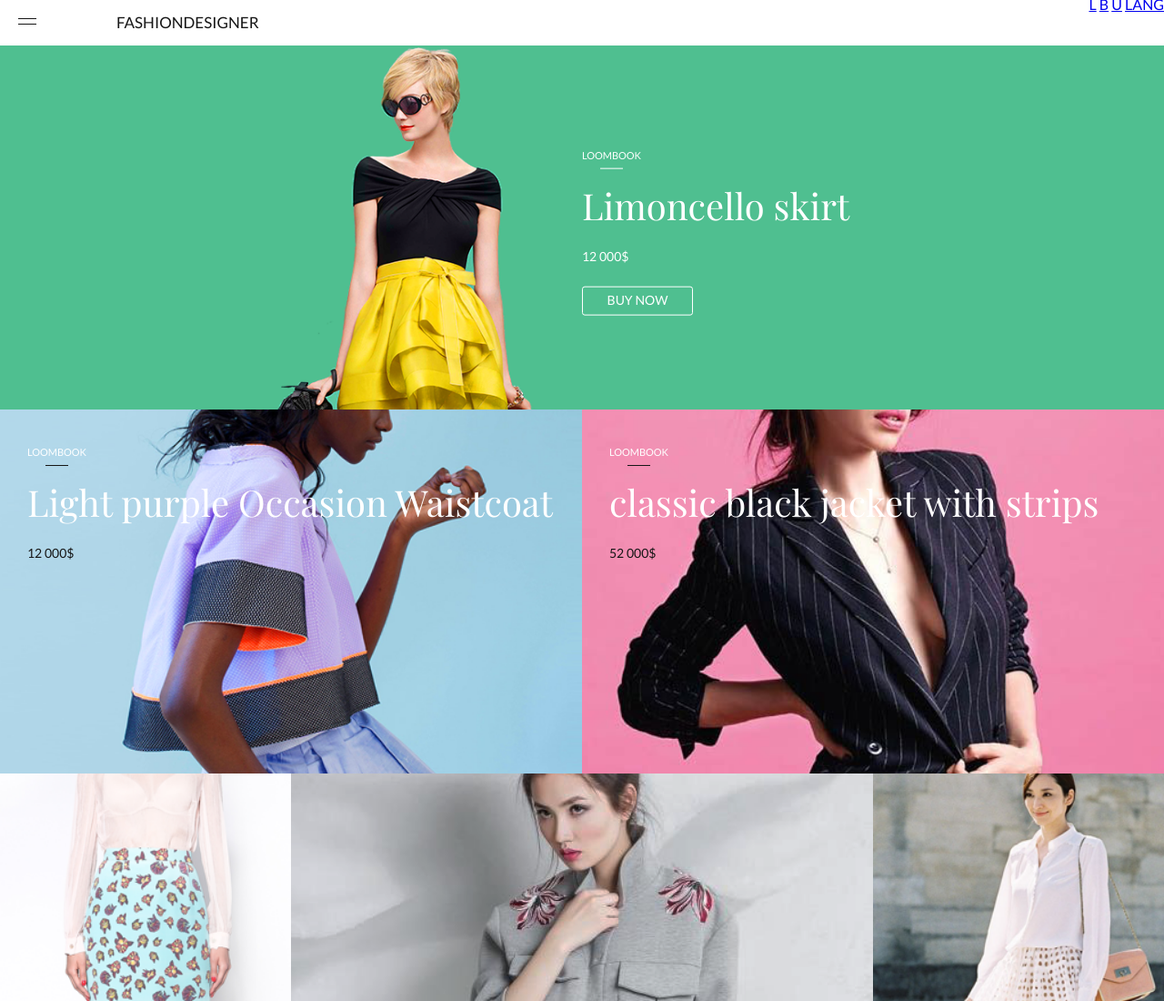
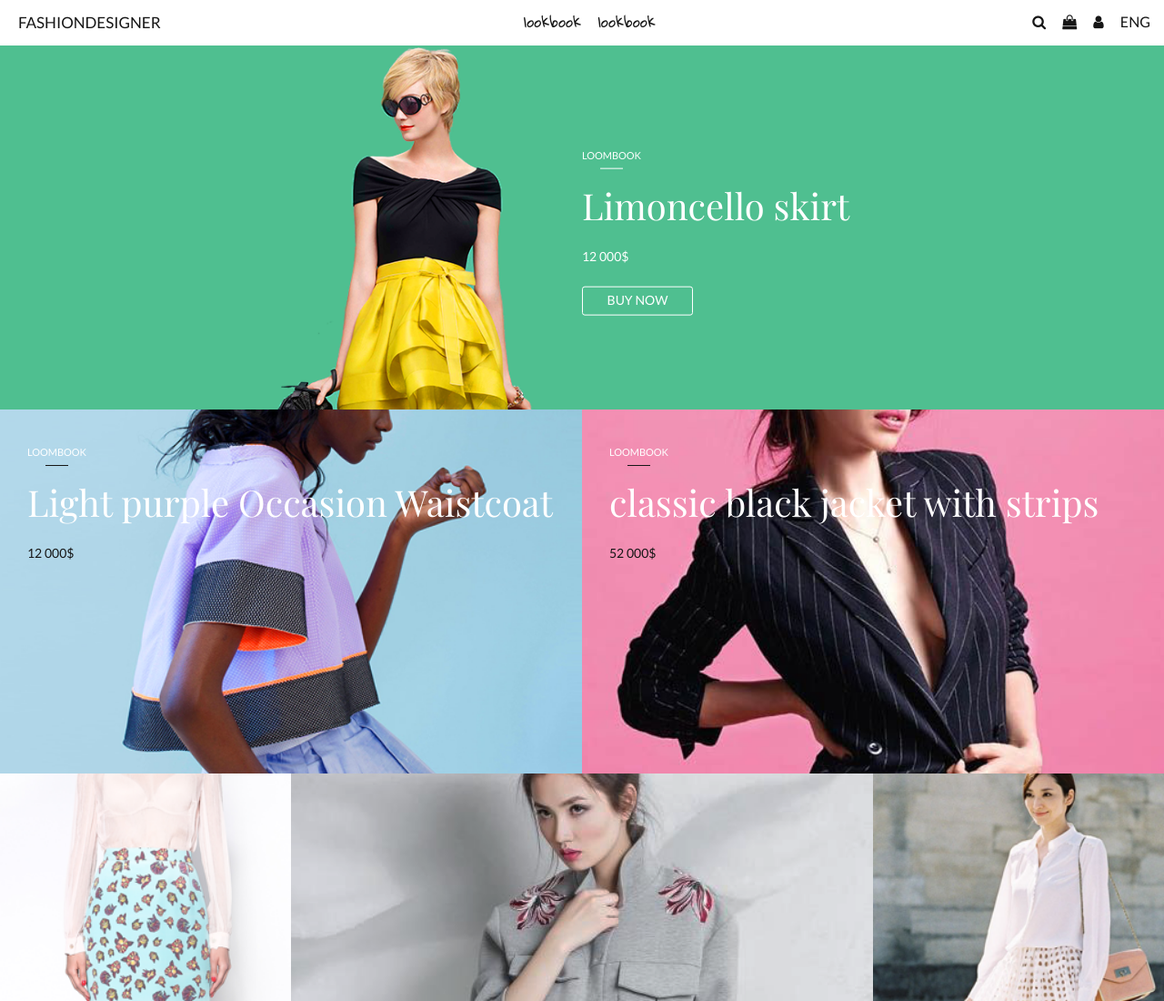
Before and after one commit to micldi/Fashion-Store-Website, a website: page app/index.html in a window 1280 px wide. Shown: the top 1100 px of the page at 91% size. Drawn offline with nearby package versions, Linux system fonts and the light colour scheme; a web font is replaced by a local one.

Commit message:
fix navbar

```diff
--- a/app/index.html
+++ b/app/index.html
@@ -36,10 +36,10 @@
                         <li><a href="#">lookbook</a></li>
                     </ul>
                     <ul class="cart">
-                        <li><a href="#">L</a></li>
-                        <li><a href="#">B</a></li>
-                        <li><a href="#">U</a></li>
-                        <li><a href="#">LANG</a></li>
+                        <li><a href="#"><i class="fa fa-search" aria-hidden="true"></i></a></li>
+                        <li><a href="#"><i class="fa fa-shopping-bag" aria-hidden="true"></i></a></li>
+                        <li><a href="#"><i class="fa fa-user" aria-hidden="true"></i></a></li>
+                        <li><a href="#">ENG</a></li>
                     </ul>
                 </div>
             </div>
--- a/app/scss/modules/_navbar.scss
+++ b/app/scss/modules/_navbar.scss
@@ -3,6 +3,8 @@ nav.navbar {
 	width: 100%;
 	height: 50px;
 	position: relative;
+
+	clear: both;
 
 	.mobileNav {
 		display: inline-block;
@@ -19,6 +21,9 @@ nav.navbar {
 			margin-bottom: 5px;
 
 			background-color: map-get($colors, black);
+		}
+		@include mquery(xl) {
+			display: none;
 		}
 	}
 
@@ -37,9 +42,12 @@ nav.navbar {
 
 			@include mquery(sm) {
 				text-align: left;
-				width: 90%;
+				width: 156px;
 				left: 10%;
 				position: relative;
+			}
+			@include mquery(xl) {
+				left: 20px;
 			}
 		}
 		.content {
@@ -47,10 +55,30 @@ nav.navbar {
 				display: inline-block;
 				float: right;
 				position: relative;
-				top: -35px;
+				top: -16px;
+				width: calc(100% - 176px);
+				text-align: center;
 			}
 			.main {
 				display: none;
+
+				@include mquery(xl) {
+					display: inline-block;
+
+					li {
+						display: inline;
+						a {
+							font-family: 'Gloria Hallelujah', cursive;
+							text-decoration: none;
+							color: map-get($colors, black);
+							margin-right: 15px;
+							&:hover,
+							&:focus {
+								color: map-get($colors, lightGray);
+							}
+						}
+					}
+				}
 			}
 			.cart {
 				display: none;
@@ -59,9 +87,19 @@ nav.navbar {
 
 				@include mquery(sm) {
 					display: inline-block;
+					float: right;
 
 					li {
 						display: inline;
+						a {
+							text-decoration: none;
+							color: map-get($colors, black);
+							margin-right: 15px;
+							&:hover,
+							&:focus {
+								color: map-get($colors, lightGray);
+							}
+						}
 					}
 				}
 			}
--- a/app/scss/modules/_typo.scss
+++ b/app/scss/modules/_typo.scss
@@ -1,7 +1,7 @@
-@import 'https://fonts.googleapis.com/css?family=Lato|Playfair+Display|Walter+Turncoat';
+@import 'https://fonts.googleapis.com/css?family=Gloria+Hallelujah|Lato|Playfair+Display';
 
 body {
 	font-family: 'Lato', sans-serif;
 	//font-family: 'Playfair Display', serif;
-	//font-family: 'Walter Turncoat', cursive;
+	//font-family: 'Gloria Hallelujah', cursive;
 }
```
Also changed, not shown: app/css/style.css.
